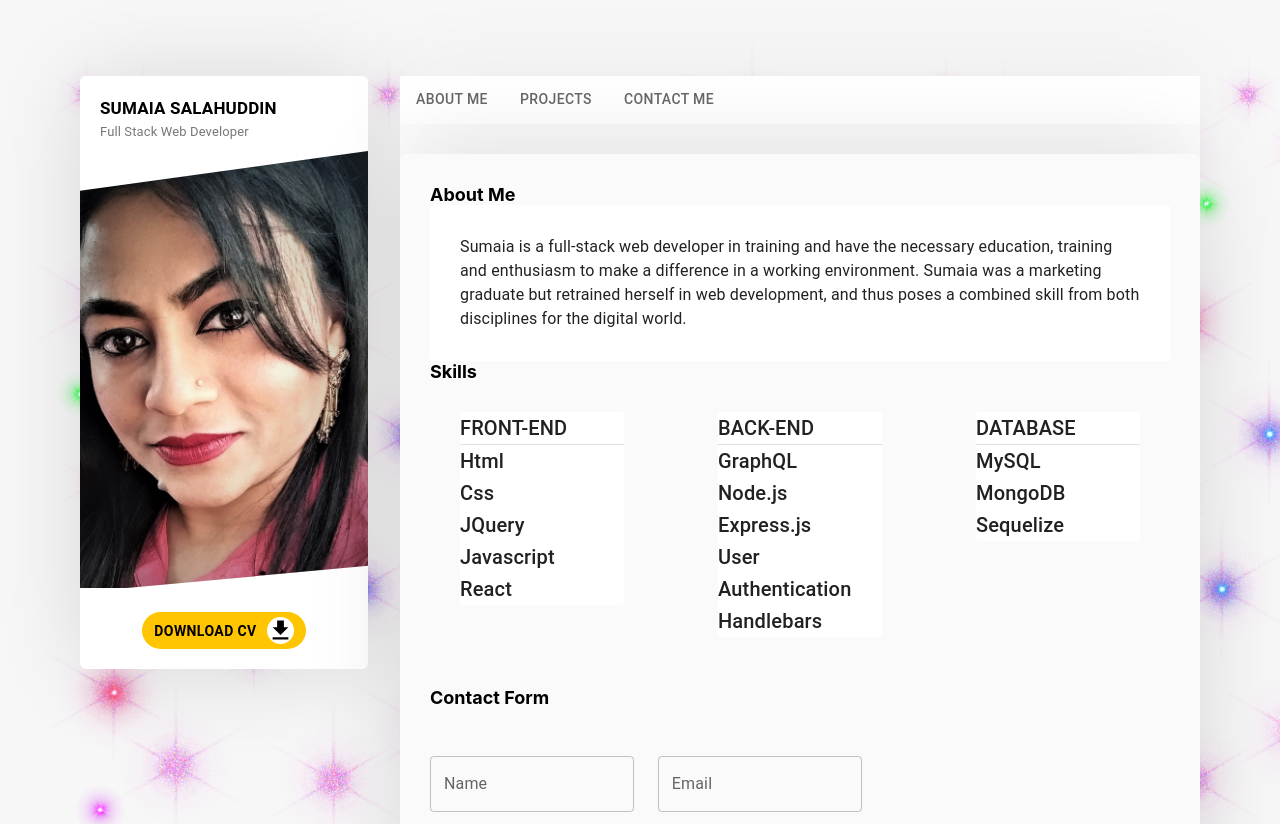
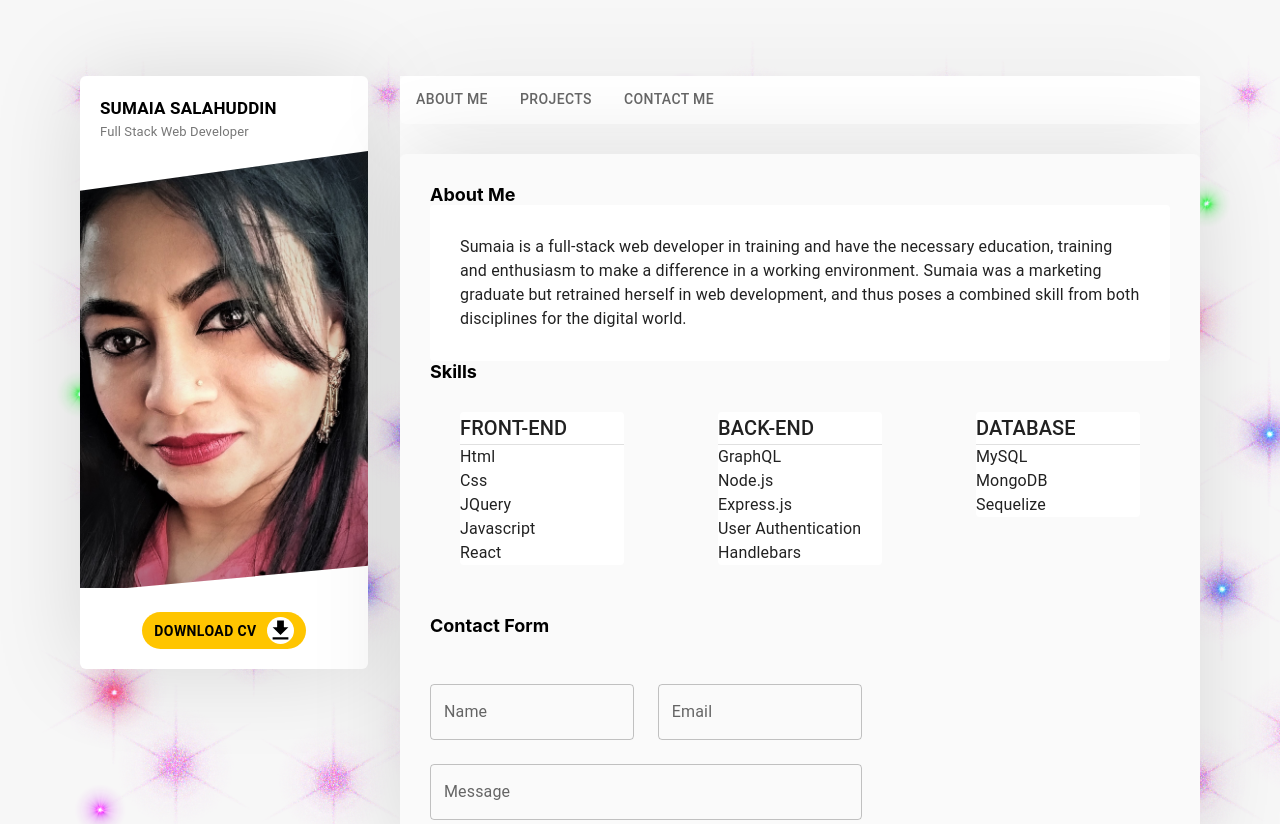
Before and after one commit to SumaiaSorna/react-portfolio, a React (Create React App) app: page / in a window 1280 px wide. Shown: the top 824 px of the page. Built offline with nearby package versions, Linux system fonts and the light colour scheme.

Commit message:
styled skills

```diff
--- a/src/pages/AboutMe/index.js
+++ b/src/pages/AboutMe/index.js
@@ -45,7 +45,7 @@ export const AboutMe = () => {
                 <Typography variant="h6">{skill.title}</Typography>
                 <Divider />
                 {skill.description.map((element) => (
-                  <Typography variant="h6">{element}</Typography>
+                  <Typography>{element}</Typography>
                 ))}
               </Paper>
             </Grid>
```
